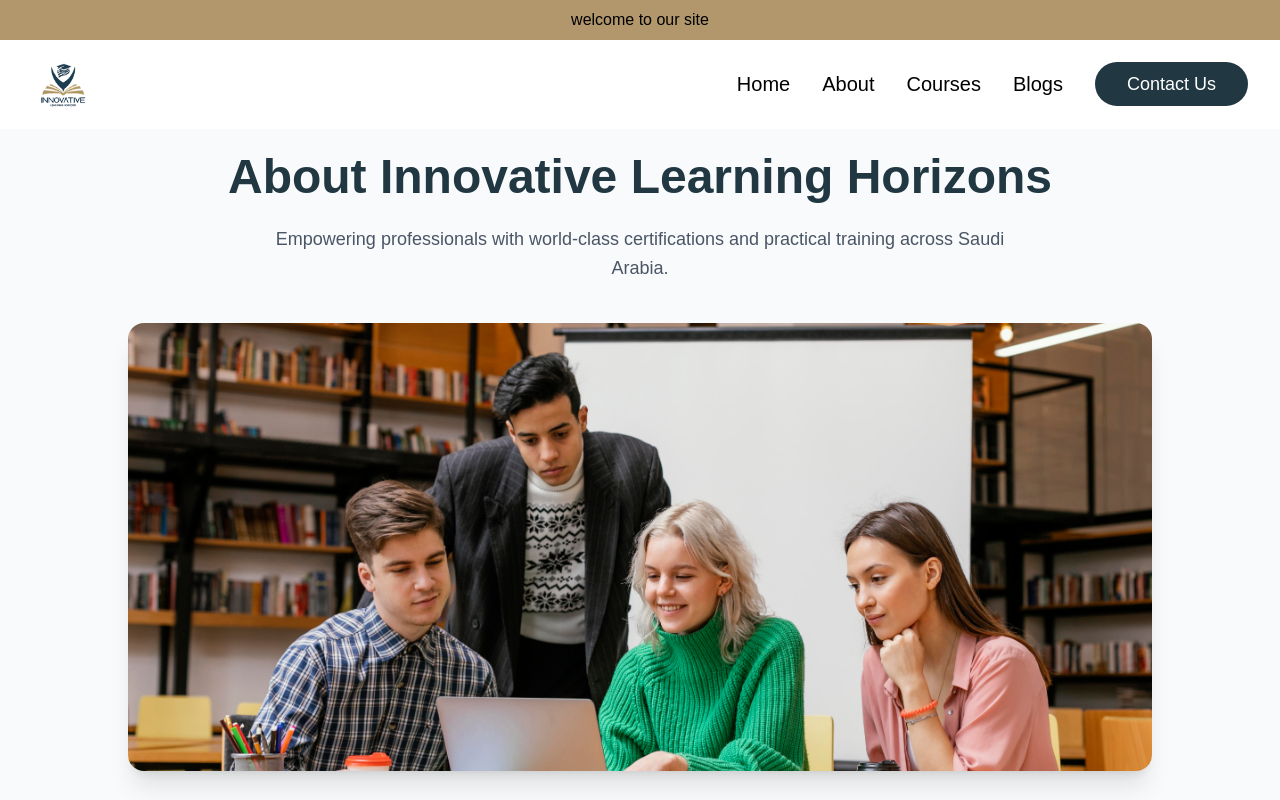
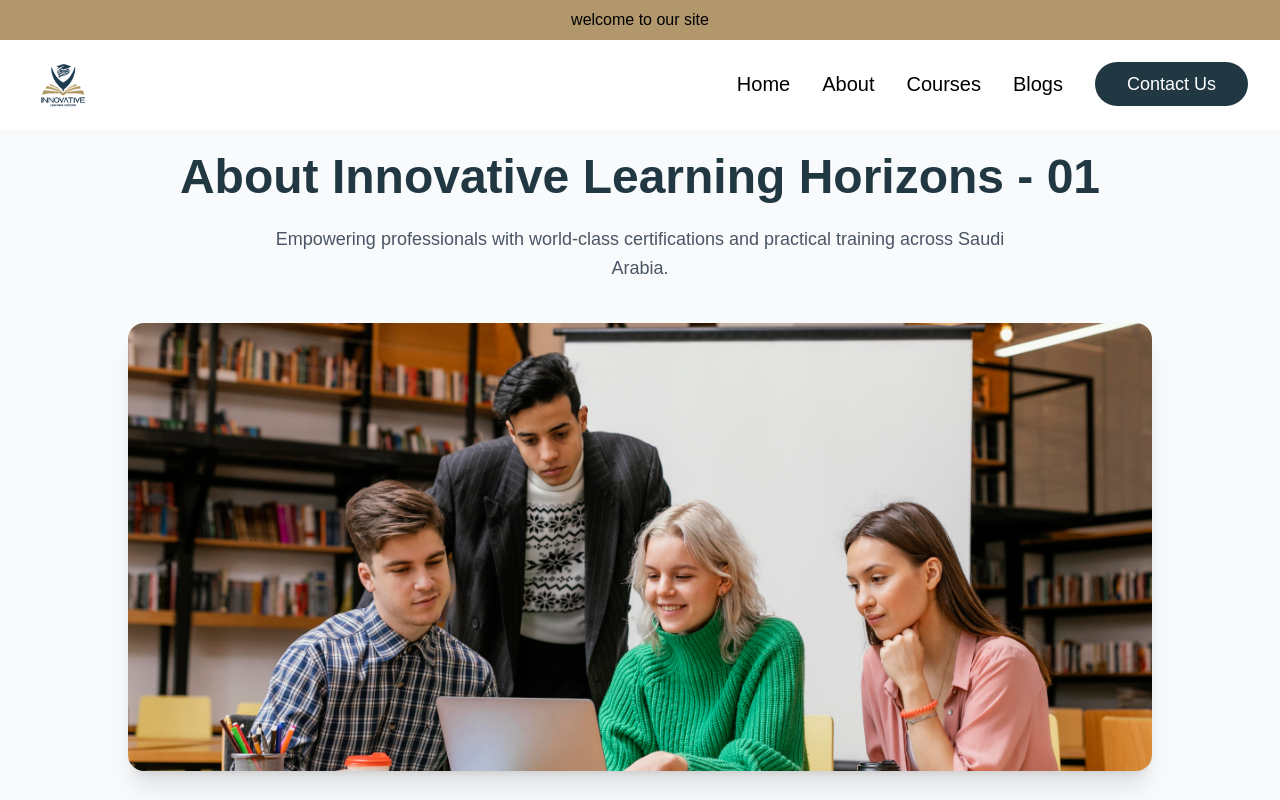
Before and after one commit to shamilshiraz/innovative-learning, a Next.js app: page /about in a window 1280 px wide. Shown: the top 800 px of the page. Built offline with nearby package versions, Linux system fonts and the light colour scheme; a web font is replaced by a local one.

Commit message:
Update About section title with version number

```diff
--- a/src/components/About.jsx
+++ b/src/components/About.jsx
@@ -32,7 +32,7 @@ export default function AboutPage() {
           className="text-center max-w-5xl mx-auto"
         >
           <h1 className="text-4xl sm:text-5xl font-extrabold text-[#213742] mb-6">
-            About Innovative Learning Horizons
+            About Innovative Learning Horizons - 01
           </h1>
           <p className="text-lg text-gray-600 leading-relaxed max-w-3xl mx-auto">
             Empowering professionals with world-class certifications and practical training across Saudi Arabia.
```
